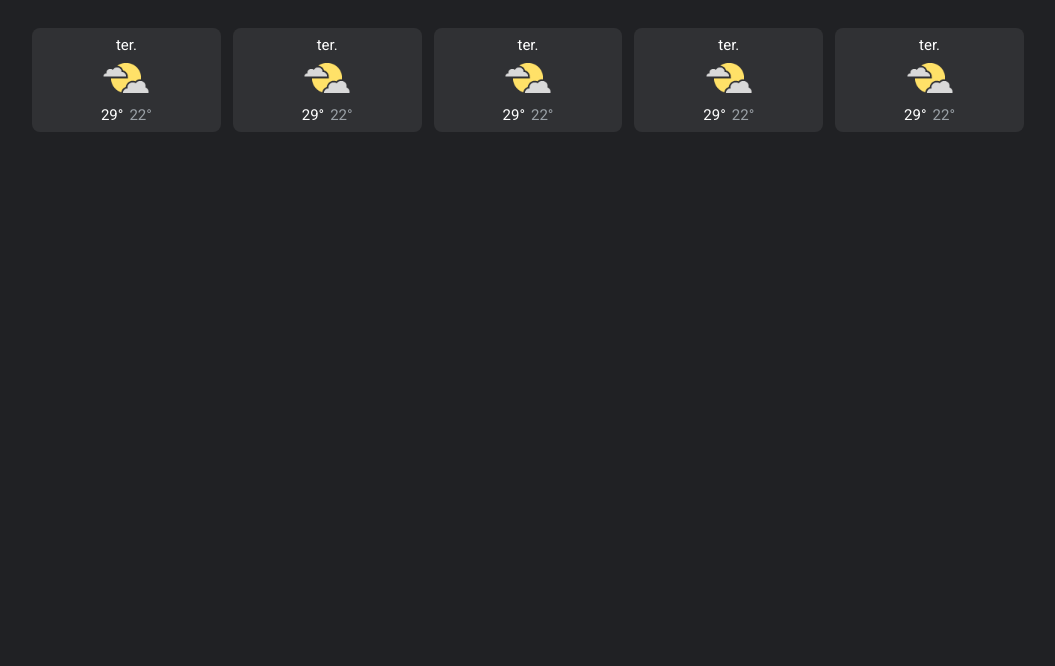
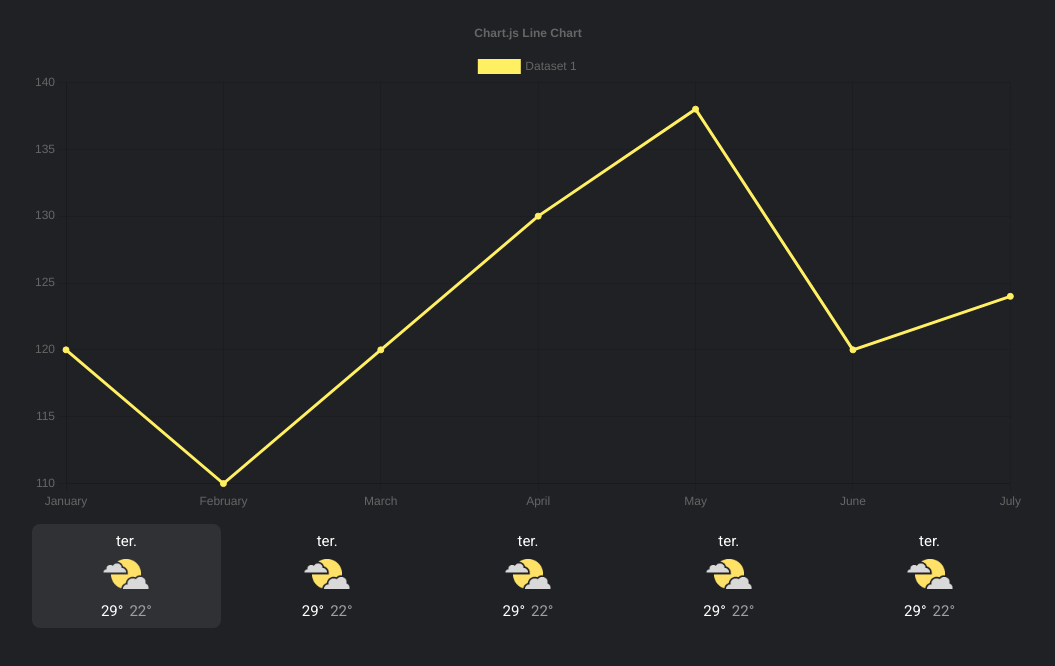
Before and after one commit to wdrik/builders-test, a Next.js app: page / in a window 1280 px wide. Shown: the top 666 px of the page, without its empty margins (112-1167 px from the left). Built offline with nearby package versions, Linux system fonts and the light colour scheme; no server answers.

Commit message:
feat: add charts

```diff
--- a/package.json
+++ b/package.json
@@ -10,9 +10,12 @@
   },
   "dependencies": {
     "axios": "^0.24.0",
+    "chart.js": "^3.7.0",
+    "faker": "^6.6.6",
     "next": "12.0.8",
     "next-slicezone": "^0.1.3",
     "react": "17.0.2",
+    "react-chartjs-2": "^4.0.1",
     "react-dom": "17.0.2",
     "styled-components": "^5.3.3"
   },
--- a/src/components/DailyTemperature/index.tsx
+++ b/src/components/DailyTemperature/index.tsx
@@ -3,12 +3,12 @@ import { ILocation } from '../../pages';
 import { Container } from './styles';
 
 interface IDailyTemperatureProps {
-  location: ILocation;
+  active?: boolean;
 }
 
-export default function DailyTemperature() {
+export default function DailyTemperature(props: IDailyTemperatureProps) {
   return (
-    <Container>
+    <Container className={`${props.active && `active`}`}>
       <span className="day">ter.</span>
 
       <figure>
--- a/src/components/DailyTemperature/styles.ts
+++ b/src/components/DailyTemperature/styles.ts
@@ -7,9 +7,21 @@ export const Container = styled.div`
   align-items: center;
   justify-content: center;
 
-  background: ${({ theme }) => theme.colors.darkGray};
   border-radius: 8px;
   padding: 8px;
+
+  transition: background-color ease-in-out 0.2s;
+  cursor: pointer;
+
+  &:hover {
+    background-color: ${({ theme }) => theme.colors.darkGray};
+    filter: brightness(0.8);
+  }
+
+  &.active {
+    background-color: ${({ theme }) => theme.colors.darkGray};
+    filter: brightness(1);
+  }
 
   span.day {
     color: ${({ theme }) => theme.colors.white};
--- a/src/components/DailyTemperatureList/index.tsx
+++ b/src/components/DailyTemperatureList/index.tsx
@@ -9,7 +9,7 @@ interface IDailyTemperatureListProps {
 export default function DailyTemperatureList() {
   return (
     <Container>
-      <DailyTemperature />
+      <DailyTemperature active={true} />
       <DailyTemperature />
       <DailyTemperature />
       <DailyTemperature />
--- a/src/pages/index.tsx
+++ b/src/pages/index.tsx
@@ -1,7 +1,58 @@
 import { useEffect, useState } from 'react';
+
 import DailyTemperatureList from '../components/DailyTemperatureList';
 import Header from '../components/Header';
 import { Container, Main } from './styles';
+
+import {
+  Chart as ChartJS,
+  CategoryScale,
+  LinearScale,
+  PointElement,
+  LineElement,
+  Title,
+  Tooltip,
+  Legend,
+} from 'chart.js';
+
+import { Line } from 'react-chartjs-2';
+
+ChartJS.register(
+  CategoryScale,
+  LinearScale,
+  PointElement,
+  LineElement,
+  Title,
+  Tooltip,
+  Legend
+);
+
+export const options = {
+  responsive: true,
+  plugins: {
+    legend: {
+      position: 'top' as const,
+    },
+    title: {
+      display: true,
+      text: 'Chart.js Line Chart',
+    },
+  },
+};
+
+const labels = ['January', 'February', 'March', 'April', 'May', 'June', 'July'];
+
+export const data = {
+  labels,
+  datasets: [
+    {
+      label: 'Dataset 1',
+      data: [120, 110, 120, 130, 138, 120, 124],
+      borderColor: 'rgb(255, 239, 99)',
+      backgroundColor: 'rgb(255, 239, 99)',
+    },
+  ],
+};
 
 export interface ILocation {
   latitude: number;
@@ -38,6 +89,8 @@ export default function Home() {
       <Container>
         {location && <Header location={location} />}
 
+        <Line options={options} data={data} />
+
         <DailyTemperatureList />
       </Container>
     </Main>
```
Also changed, not shown: 1 other file (tests, documents, lock files or other folders).
